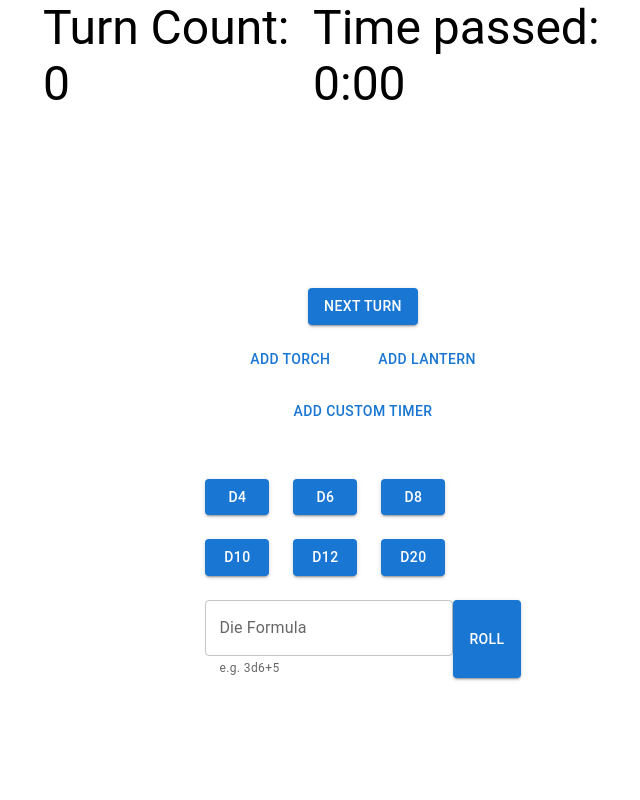
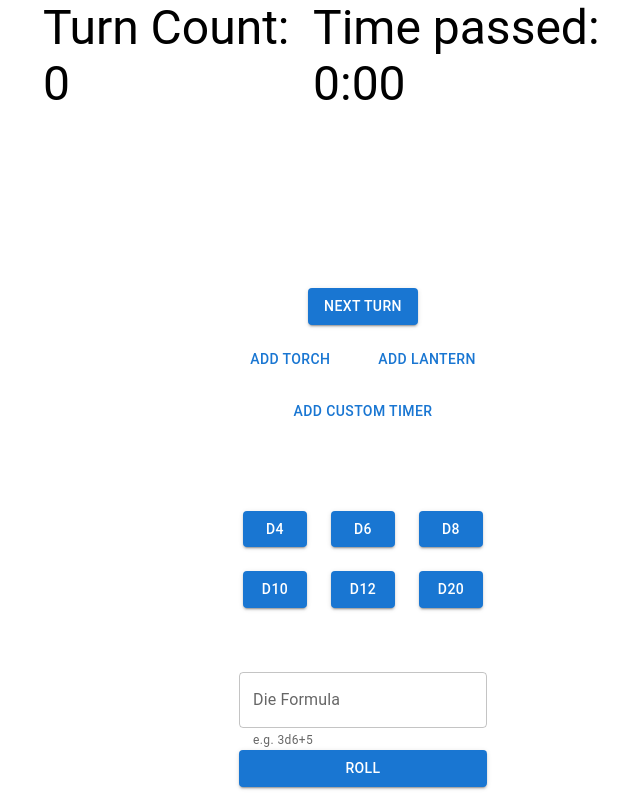
Before and after one commit to jcarvajal288/ose-turn-tracker, a React (Create React App) app: page / in a window 1280 px wide. Shown: the whole page, without its empty margins (277-917 px from the left). Built offline with nearby package versions, Linux system fonts and the light colour scheme.

Commit message:
Styling changes

```diff
--- a/src/App.tsx
+++ b/src/App.tsx
@@ -14,7 +14,7 @@ const App = () => {
     const [timers, setTimers] = useState<Timer[]>([]);
     const [isCustomTimerModalVisible, setIsCustomTimerModalVisible] = useState<boolean>(false);
     const [dieExpression, setDieExpression] = useState<string>("");
-    const [dieRollResult, setDieRollResult] = useState<string>("");
+    const [dieRollResult, setDieRollResult] = useState<string>("blank");
 
     const die = (size: number): number => {
         const array = new Uint32Array(1);
@@ -126,8 +126,13 @@ const App = () => {
                 Add Custom Timer
             </Button>
             <Divider/>
-            <Typography variant='h5'>{dieRollResult}</Typography>
-            <Stack gap={3}>
+            <Typography
+                variant='h5'
+                visibility={dieRollResult === 'blank' ? 'hidden' : 'visible'}
+            >
+                {dieRollResult}
+            </Typography>
+            <Stack gap={3} alignItems='center'>
                 <Stack direction='row' gap={3}>
                     {DieButton(d4, 'd4')}
                     {DieButton(d6, 'd6')}
@@ -138,13 +143,20 @@ const App = () => {
                     {DieButton(d12, 'd12')}
                     {DieButton(d20, 'd20')}
                 </Stack>
-                <Stack direction='row'>
+                <Stack
+                    sx={{ mt: 5 }}
+                >
                     <TextField
                         label='Die Formula'
                         helperText='e.g. 3d6+5'
                         onChange={(e) => setDieExpression(e.target.value)}
                     />
-                    <Button variant='contained' onClick={() => evaluateDieFormula()}>Roll</Button>
+                    <Button
+                        variant='contained'
+                        onClick={() => evaluateDieFormula()}
+                    >
+                        Roll
+                    </Button>
                 </Stack>
             </Stack>
             <Modal
```
